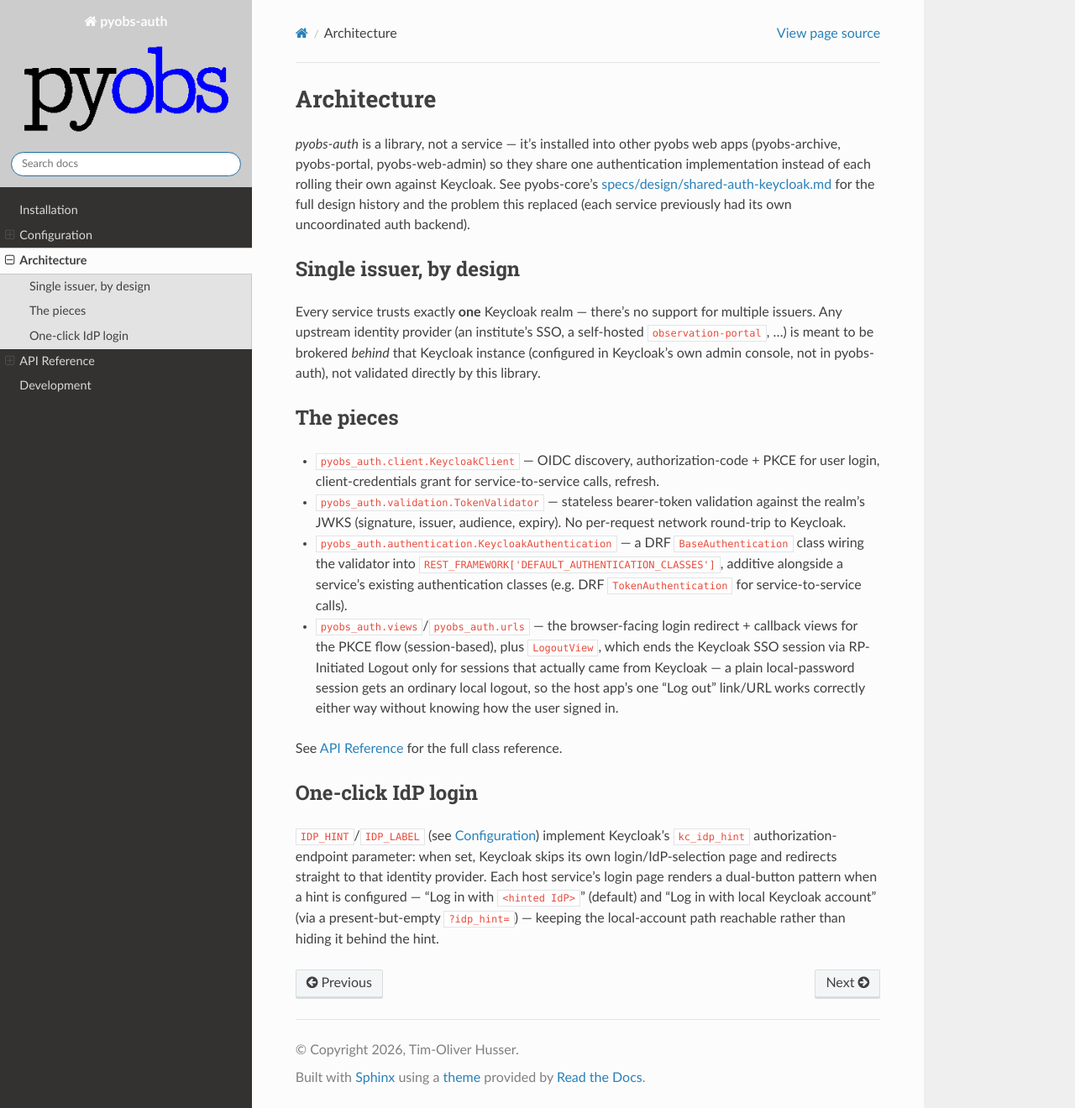
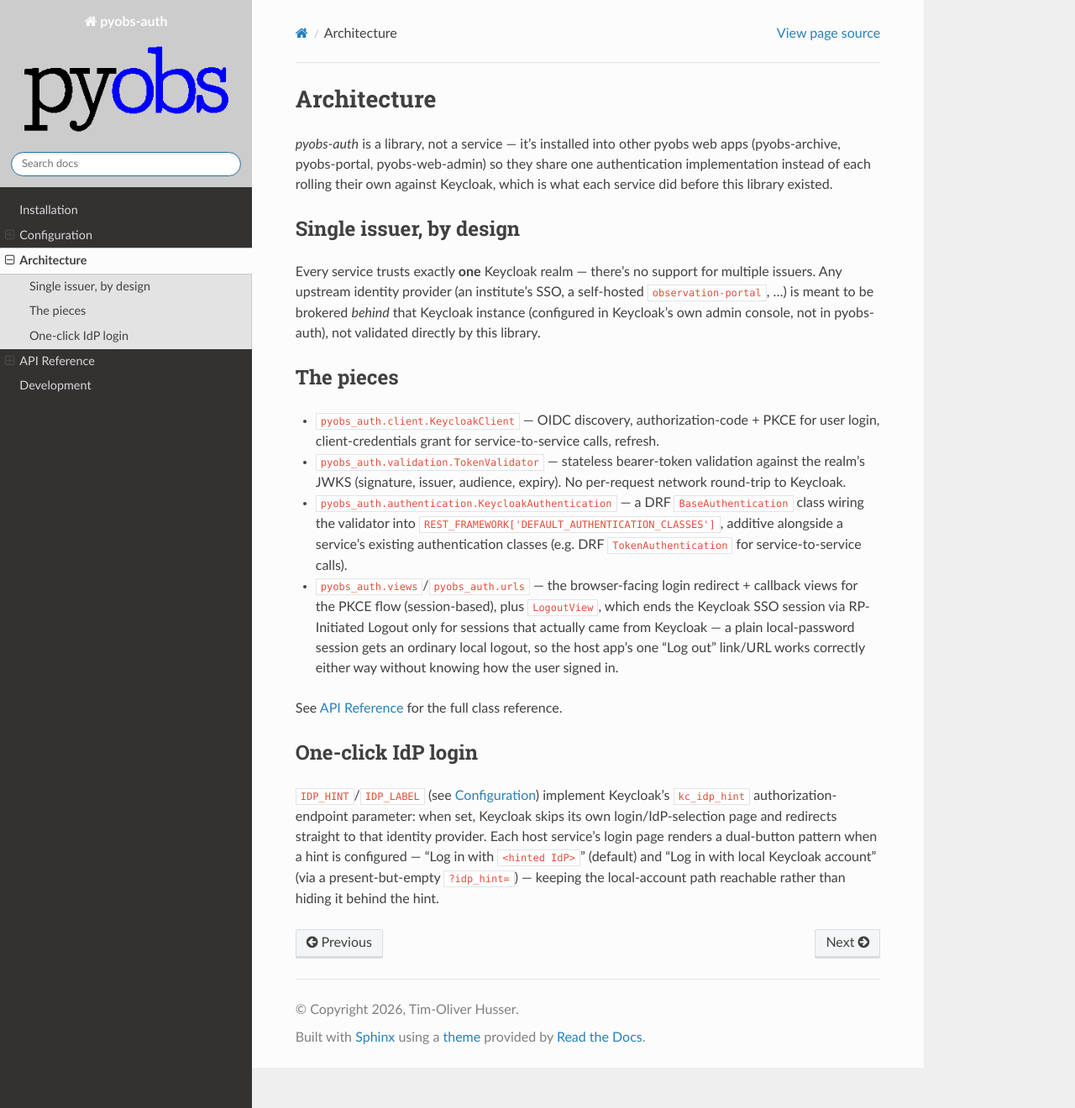
Before and after one commit to pyobs/pyobs-auth, a Sphinx documentation site: the page built from docs/source/architecture.rst, in a window 1280 px wide and 1320 px high. Shown: the whole window at 84% size. Built offline with Sphinx 7.4.7 and the Read the Docs theme 3.1.0, drawn with Linux system fonts in a browser that asks for light colours.

Commit message:
Remove cross-repo specs/ link from Sphinx docs
User-facing docs shouldn't point at internal planning docs.

```diff
--- a/docs/source/architecture.rst
+++ b/docs/source/architecture.rst
@@ -3,11 +3,8 @@
 
 *pyobs-auth* is a library, not a service — it's installed into other pyobs web apps
 (pyobs-archive, pyobs-portal, pyobs-web-admin) so they share one authentication implementation
-instead of each rolling their own against Keycloak. See pyobs-core's
-`specs/design/shared-auth-keycloak.md
-<https://github.com/pyobs/pyobs-core/blob/develop/specs/design/shared-auth-keycloak.md>`_ for the
-full design history and the problem this replaced (each service previously had its own
-uncoordinated auth backend).
+instead of each rolling their own against Keycloak, which is what each service did before this
+library existed.
 
 Single issuer, by design
 ***************************
```
